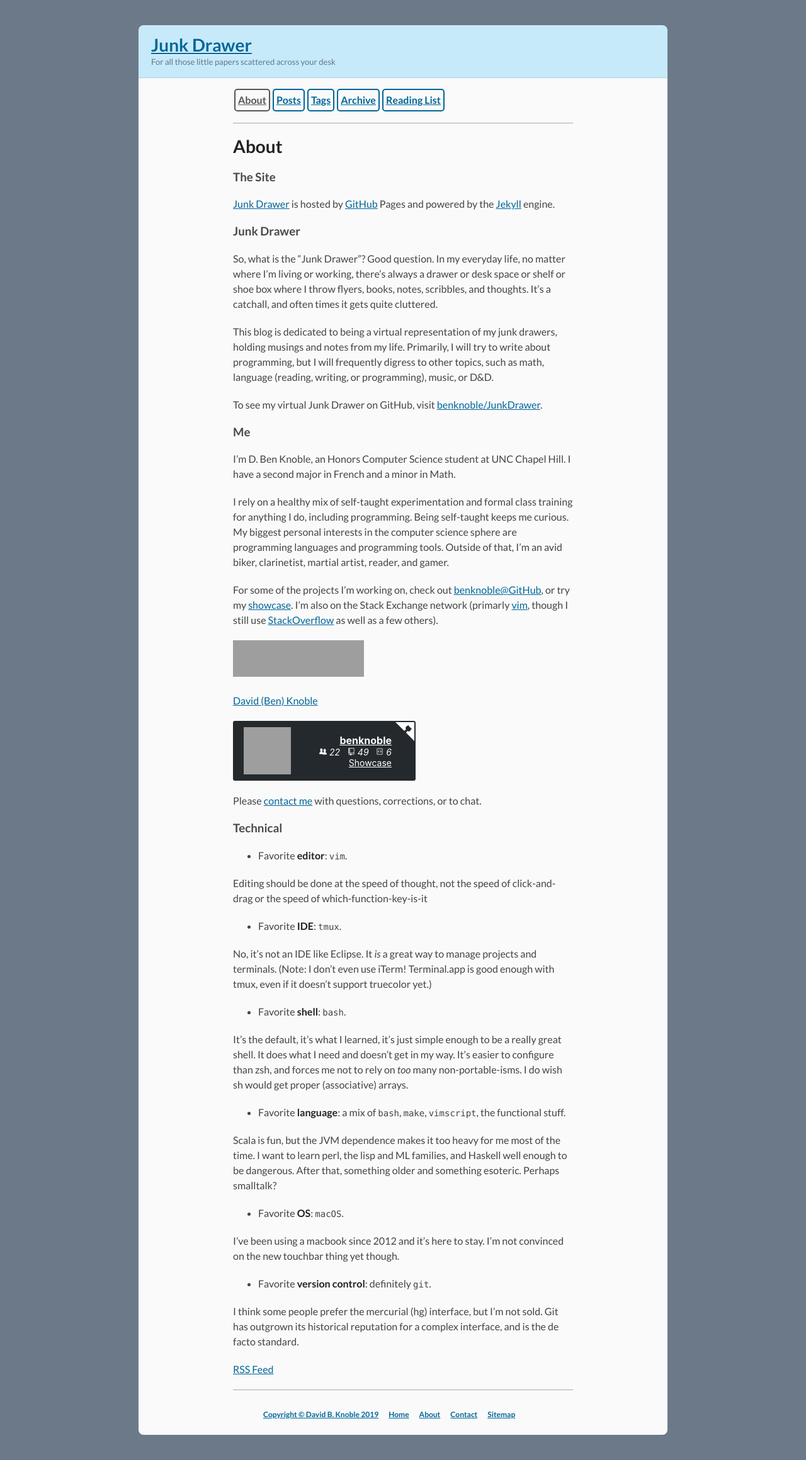
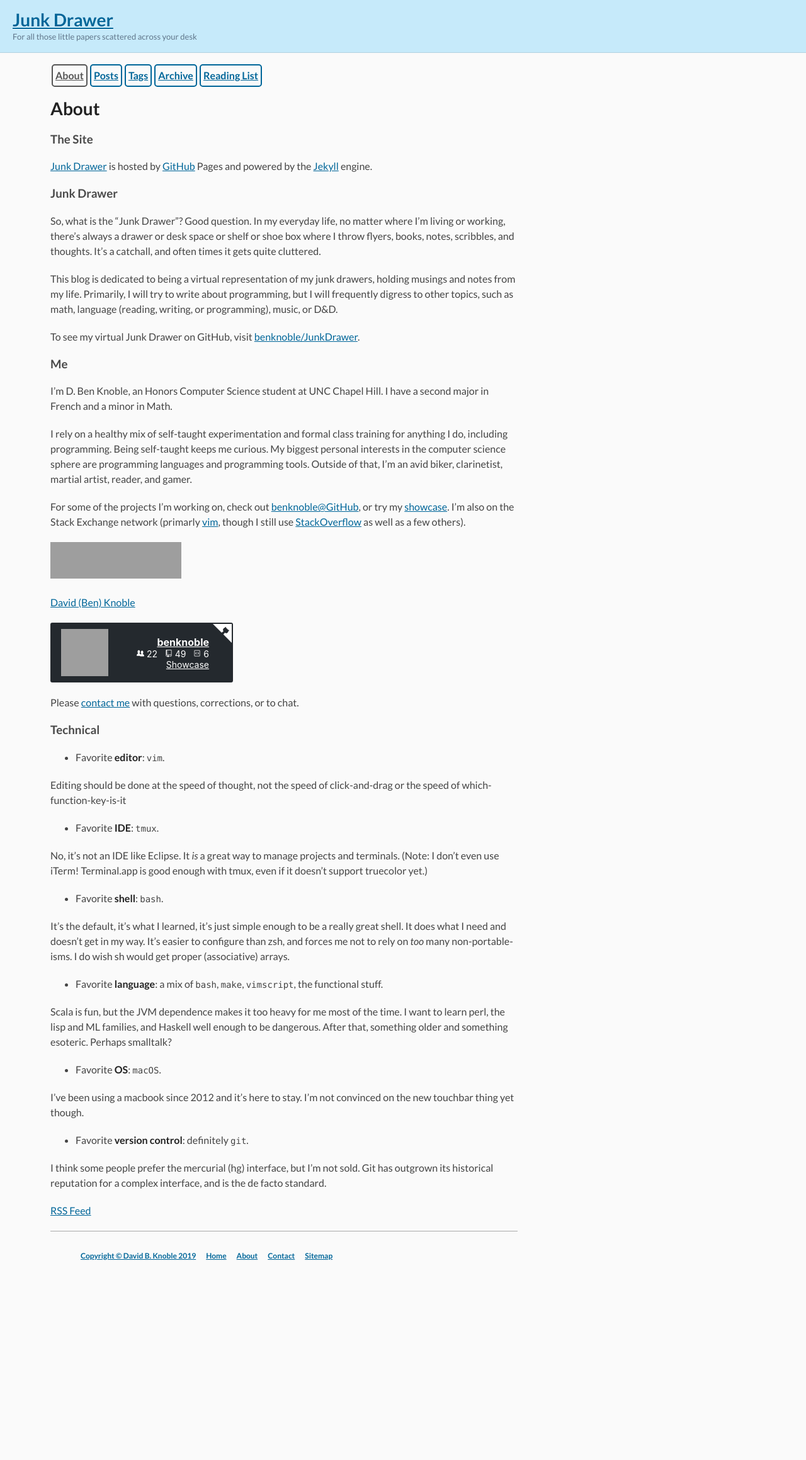
Before and after one commit to benknoble/benknoble.github.io, a Jekyll site: the page built from pages/about.md, in a window 1280 px wide. Shown: the whole page at 63% size. Built offline with Jekyll 4.4.1, drawn with Linux system fonts in a browser that asks for light colours; comment, search, counter and statistics services are not loaded; after the commit the page ends 2028 px from its top, so only the background shows below that; grey boxes are pictures that could not be loaded.

Commit message:
Some long needed style updates

```diff
--- a/_includes/github_flair.html
+++ b/_includes/github_flair.html
@@ -27,7 +27,7 @@
          target="_blank"
          style="color: rgb(255, 255, 255);">benknoble</a>
     </div>
-    <div class="meta">
+    <div>
       <span title="Followers">
         <svg height="12"
              viewBox="0 0 16 16"
--- a/_includes/nav.html
+++ b/_includes/nav.html
@@ -7,4 +7,3 @@
     {% endfor %}
   </ul>
 </nav>
-<hr/>
--- a/assets/css/styles.scss
+++ b/assets/css/styles.scss
@@ -8,16 +8,10 @@
 @import url('https://fonts.googleapis.com/css?family=Lato:400,400i,700,700i');
 
 body {
-  margin: 40px auto;
-  max-width: 840px;
   font: 16px/1.5 Lato, "Helvetica Neue", Helvetica, Arial, sans-serif;
   color: #444;
-  background: #6c7989
-}
-
-/* wrap content in default layout */
-.wrapper {
-  width: 840px;
+  background: #fafafa;
+  margin: 0;
 }
 
 header,
@@ -31,7 +25,6 @@ a {
 }
 
 p {
-  margin: 0 0 20px;
   padding: 0;
 }
 
@@ -41,7 +34,6 @@ strong {
 }
 
 header {
-  border-radius: 8px 8px 0 0;
   background: #C6EAFA;
   position: relative;
   padding: 15px 20px;
@@ -67,10 +59,10 @@ header p {
 }
 
 section {
-  padding: 15px 150px;
+  padding: 1em 5em;
   background: #fafafa;
-  border-radius: 0 0 8px 8px;
   position: relative;
+  max-width: 80ch;
 }
 
 h1,
@@ -212,8 +204,7 @@ footer li a {
 
 nav {
   overflow: hidden;
-  padding-bottom: 8px;
-  margin-bottom: 8px;
+  padding-bottom: 1em;
 }
 
 nav ul {
```
